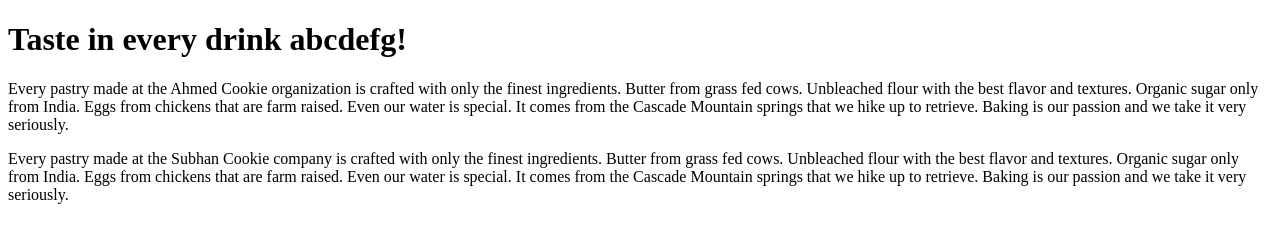
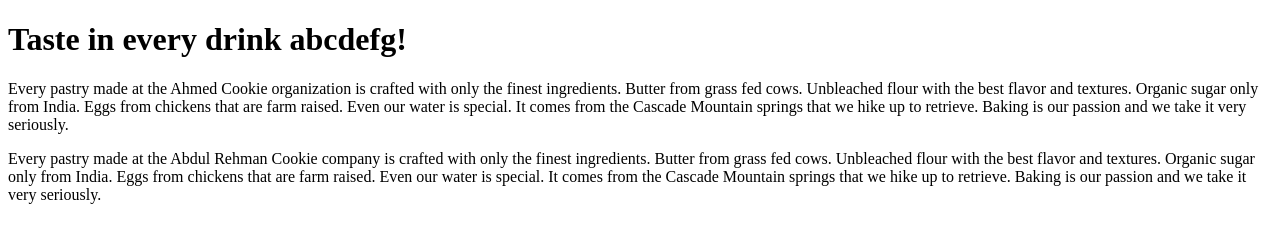
Before and after one commit to AbdulRehman1991/git-practice, a plain HTML site: page new.html in a window 1280 px wide. Drawn offline with Linux system fonts and the light colour scheme.

Commit message:
script commit

```diff
--- a/new.html
+++ b/new.html
@@ -4,7 +4,7 @@
 
 <h1>Taste in every drink abcdefg!</h1>
 <p>Every pastry made at the Ahmed Cookie organization is crafted with only the finest ingredients. Butter from grass fed cows. Unbleached flour with the best flavor and textures. Organic sugar only from India. Eggs from chickens that are farm raised. Even our water is special. It comes from the Cascade Mountain springs that we hike up to retrieve. Baking is our passion and we take it very seriously.</p>
-<p>Every pastry made at the Subhan Cookie company is crafted with only the finest ingredients. Butter from grass fed cows. Unbleached flour with the best flavor and textures. Organic sugar only from India. Eggs from chickens that are farm raised. Even our water is special. It comes from the Cascade Mountain springs that we hike up to retrieve. Baking is our passion and we take it very seriously.</p>
+<p>Every pastry made at the Abdul Rehman Cookie company is crafted with only the finest ingredients. Butter from grass fed cows. Unbleached flour with the best flavor and textures. Organic sugar only from India. Eggs from chickens that are farm raised. Even our water is special. It comes from the Cascade Mountain springs that we hike up to retrieve. Baking is our passion and we take it very seriously.</p>
 
 </body>
 </html>
```
